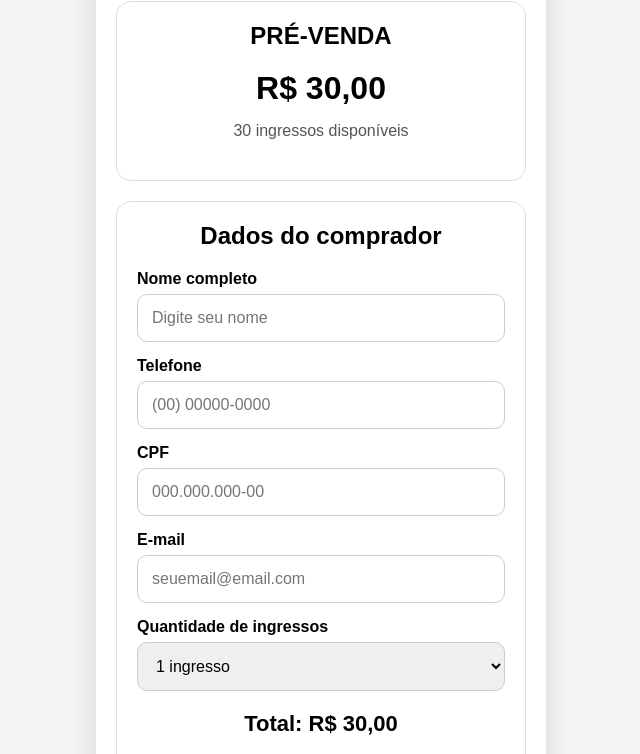
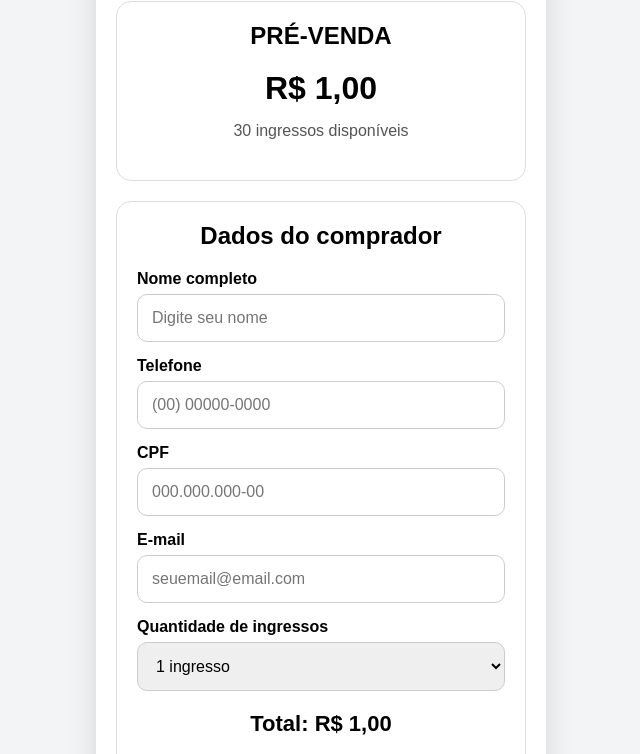
Before and after one commit to Hallowenfesta/validador, a plain HTML site: page vendas/index.html in a window 1280 px wide. Shown: the part 178-932 px from the top of the page, without its empty margins (319-959 px from the left). Drawn offline with Linux system fonts and the light colour scheme.

Commit message:
Update index.html

```diff
--- a/vendas/index.html
+++ b/vendas/index.html
@@ -137,9 +137,7 @@
     }
 
 
-    /* ==========================================
-       AJUSTE PARA TELAS MAIORES
-       ========================================== */
+    /* COMPUTADOR */
 
     @media (min-width: 700px) {
 
@@ -157,9 +155,7 @@
     }
 
 
-    /* ==========================================
-       CELULAR
-       ========================================== */
+    /* CELULAR */
 
     @media (max-width: 480px) {
 
@@ -203,10 +199,6 @@
     </div>
 
 
-    <!-- ======================================
-         LOTE ATUAL
-         ====================================== -->
-
     <div class="lote">
 
       <h2>
@@ -214,7 +206,7 @@
       </h2>
 
       <div class="preco">
-        R$ 30,00
+        R$ 1,00
       </div>
 
       <div class="disponiveis">
@@ -223,10 +215,6 @@
 
     </div>
 
-
-    <!-- ======================================
-         DADOS DO COMPRADOR
-         ====================================== -->
 
     <div class="lote">
 
@@ -326,7 +314,7 @@
           class="total"
           id="total"
         >
-          Total: R$ 30,00
+          Total: R$ 1,00
         </div>
 
 
@@ -378,20 +366,24 @@
   <script>
 
 
-    // ==========================================
+    // ==================================================
     // APPS SCRIPT
-    // ==========================================
+    // ==================================================
 
     const URL_APPS_SCRIPT =
       'https://script.google.com/macros/s/AKfycbykpwLaURk9hTQWJICUr8mzPoRqqQh-us9pHFfhT60sfO7PjqJzot3FuV8xnN3bED0/exec';
 
 
-    const PRECO = 30;
+    // ==================================================
+    // PREÇO DE TESTE
+    // ==================================================
+
+    const PRECO = 1;
 
 
-    // ==========================================
+    // ==================================================
     // ELEMENTOS
-    // ==========================================
+    // ==================================================
 
     const formulario =
       document.getElementById('formulario');
@@ -412,17 +404,21 @@
       document.getElementById('erro');
 
 
-    // ==========================================
+    // ==================================================
     // ATUALIZA TOTAL
-    // ==========================================
+    // ==================================================
 
     function atualizarTotal() {
 
       const qtd =
-        Number(quantidade.value);
+        Number(
+          quantidade.value
+        );
+
 
       const valor =
         qtd * PRECO;
+
 
       total.textContent =
         'Total: R$ ' +
@@ -439,9 +435,9 @@
     );
 
 
-    // ==========================================
+    // ==================================================
     // ENVIA PEDIDO
-    // ==========================================
+    // ==================================================
 
     formulario.addEventListener(
       'submit',
@@ -502,9 +498,9 @@
           };
 
 
-          // ======================================
+          // ============================================
           // ENVIA PARA O APPS SCRIPT
-          // ======================================
+          // ============================================
 
           const resposta =
             await fetch(
@@ -514,12 +510,16 @@
                 method: 'POST',
 
                 headers: {
+
                   'Content-Type':
                     'text/plain;charset=utf-8'
+
                 },
 
                 body:
-                  JSON.stringify(dados)
+                  JSON.stringify(
+                    dados
+                  )
 
               }
             );
@@ -529,9 +529,9 @@
             await resposta.json();
 
 
-          // ======================================
+          // ============================================
           // VERIFICA RESULTADO
-          // ======================================
+          // ============================================
 
           if (
             !resultado.sucesso
@@ -545,9 +545,9 @@
           }
 
 
-          // ======================================
+          // ============================================
           // ABRE INFINITEPAY
-          // ======================================
+          // ============================================
 
           if (
             resultado.url_pagamento
@@ -591,9 +591,9 @@
     );
 
 
-    // ==========================================
+    // ==================================================
     // MÁSCARA CPF
-    // ==========================================
+    // ==================================================
 
     document
       .getElementById('cpf')
@@ -635,9 +635,9 @@
       );
 
 
-    // ==========================================
+    // ==================================================
     // MÁSCARA TELEFONE
-    // ==========================================
+    // ==================================================
 
     document
       .getElementById('telefone')
@@ -661,6 +661,7 @@
                 '($1) $2'
               );
 
+
             valor =
               valor.replace(
                 /(\d{4})(\d)/,
@@ -674,6 +675,7 @@
                 /^(\d{2})(\d)/,
                 '($1) $2'
               );
+
 
             valor =
               valor.replace(
@@ -691,9 +693,9 @@
       );
 
 
-    // ==========================================
+    // ==================================================
     // INICIA TOTAL
-    // ==========================================
+    // ==================================================
 
     atualizarTotal();
 
```
